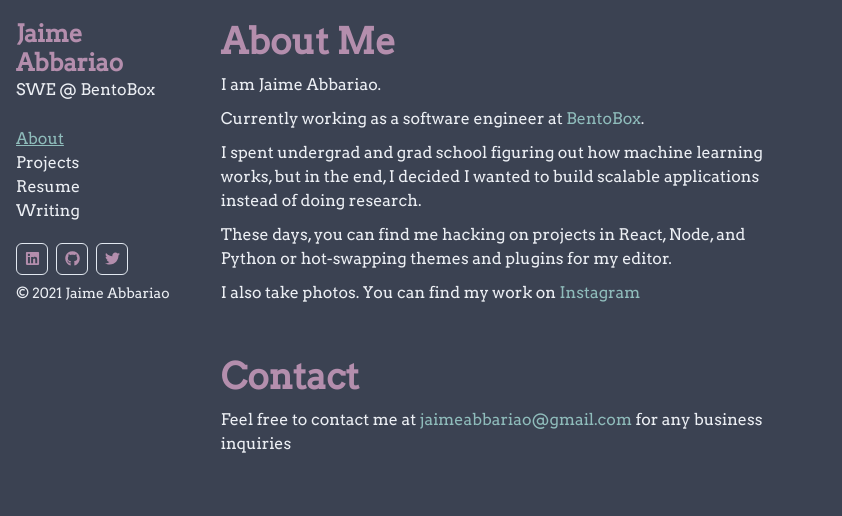
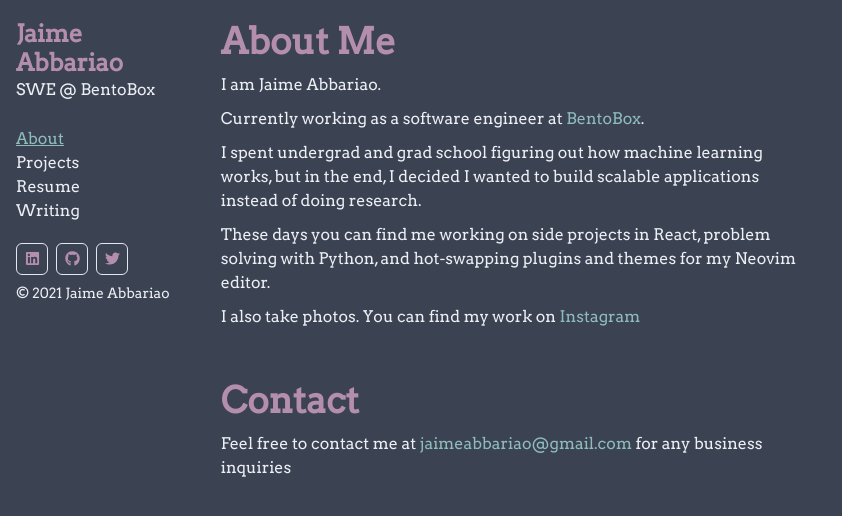
Before and after one commit to ja153903/jabbariao_dotcom, a Next.js app: page / in a window 1280 px wide. Shown: the top 516 px of the page, without its empty margins (0-842 px from the left). Built offline with nearby package versions, Linux system fonts and the light colour scheme.

Commit message:
updating text

```diff
--- a/pages/index.tsx
+++ b/pages/index.tsx
@@ -23,8 +23,9 @@ function AboutMe() {
         instead of doing research.
       </Text>
       <Text mb="10px" maxW="xl">
-        These days, you can find me hacking on projects in React, Node, and
-        Python or hot-swapping themes and plugins for my editor.
+        These days you can find me working on side projects in React, problem
+        solving with Python, and hot-swapping plugins and themes for my Neovim
+        editor.
       </Text>
       <Text maxW="xl">
         I also take photos. You can find my work on{' '}
```
